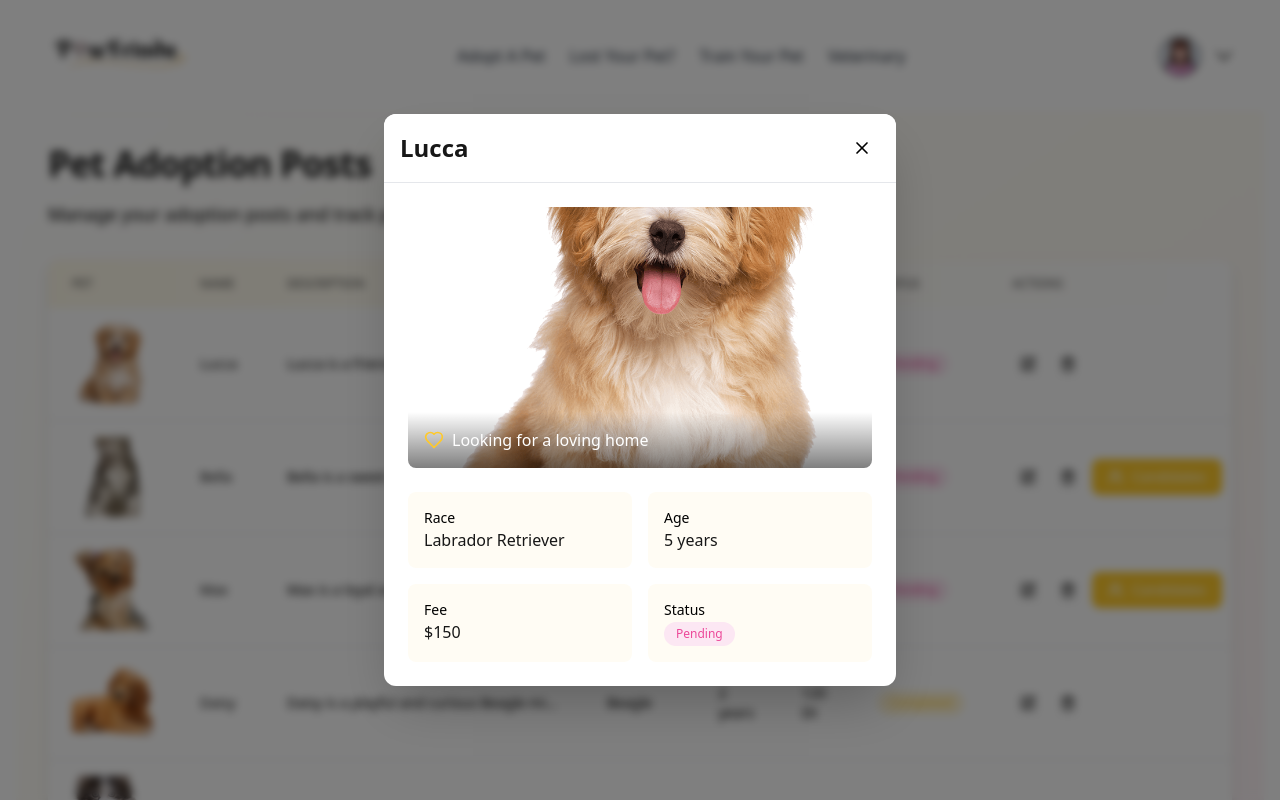
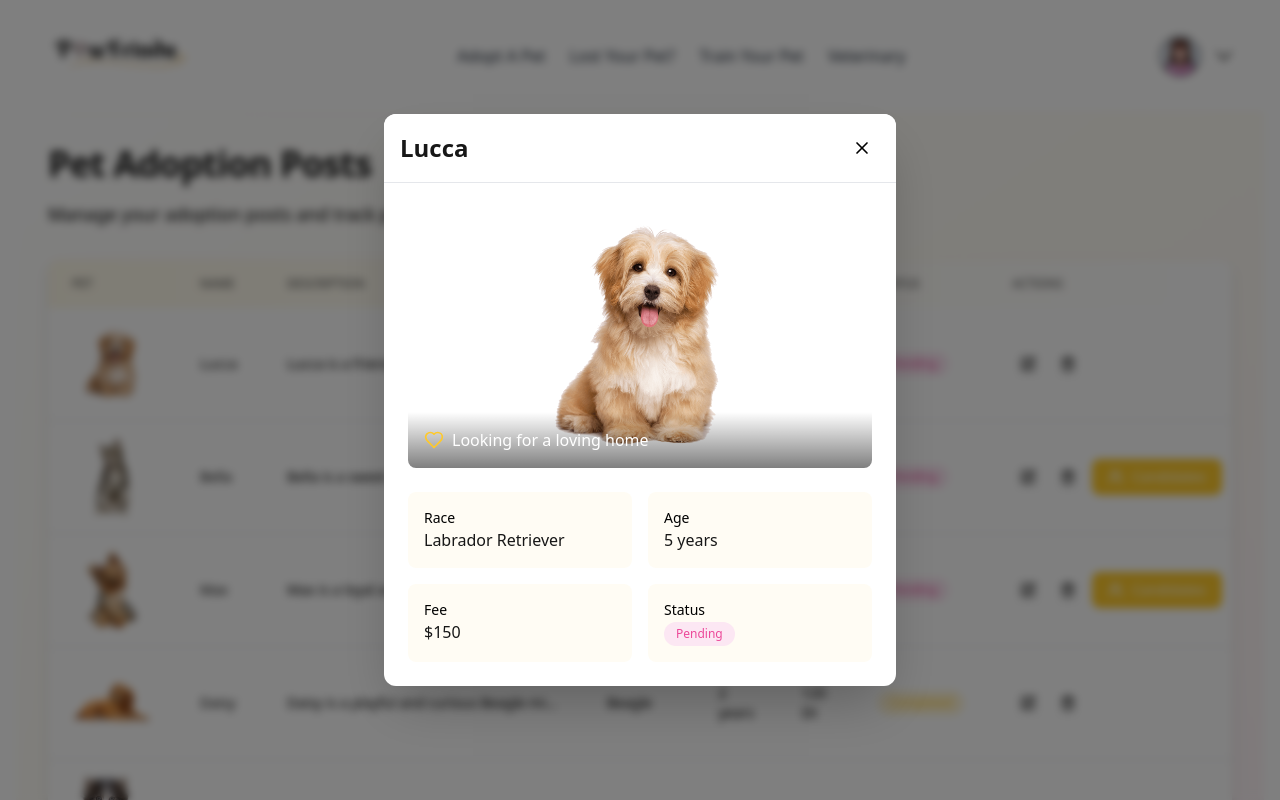
Before and after one commit to chahd-fadhlaoui/pawfrindu, a React (Vite) app in the folder frontend/: page /list in a window 1280 px wide. Both pictures are taken after a click on the element 646 px from the left and 364 px from the top of the page. Shown: the top 800 px of the page. Built offline with nearby package versions, Linux system fonts and the light colour scheme.

Commit message:
fixed the img in pet owner

```diff
--- a/frontend/src/pages/PetOwnerPosts.jsx
+++ b/frontend/src/pages/PetOwnerPosts.jsx
@@ -59,7 +59,7 @@ const PetOwnerPosts = () => {
                         <img
                           src={pet.image}
                           alt={pet.name}
-                          className="absolute inset-0 object-cover w-full h-full transition-all duration-300 transform group-hover:scale-110"
+                          className="absolute inset-0 object-contain w-full h-full transition-all duration-300 transform group-hover:scale-110"
                         />
                       </div>
                     </td>
@@ -101,7 +101,7 @@ const PetOwnerPosts = () => {
                     <img
                       src={pet.image}
                       alt={pet.name}
-                      className="absolute inset-0 object-cover w-full h-full"
+                      className="absolute inset-0 object-contain w-full h-full"
                     />
                   </div>
                 </div>
@@ -159,7 +159,7 @@ const PetOwnerPosts = () => {
                   <img
                     src={selectedPet.image}
                     alt={selectedPet.name}
-                    className="object-cover w-full h-full transition-transform duration-500 transform group-hover:scale-110"
+                    className="object-contain w-full h-full transition-transform duration-500 transform group-hover:scale-110"
                   />
                   <div className="absolute bottom-0 left-0 right-0 p-4 bg-gradient-to-t from-black/50 to-transparent">
                     <div className="flex items-center gap-2">
```
